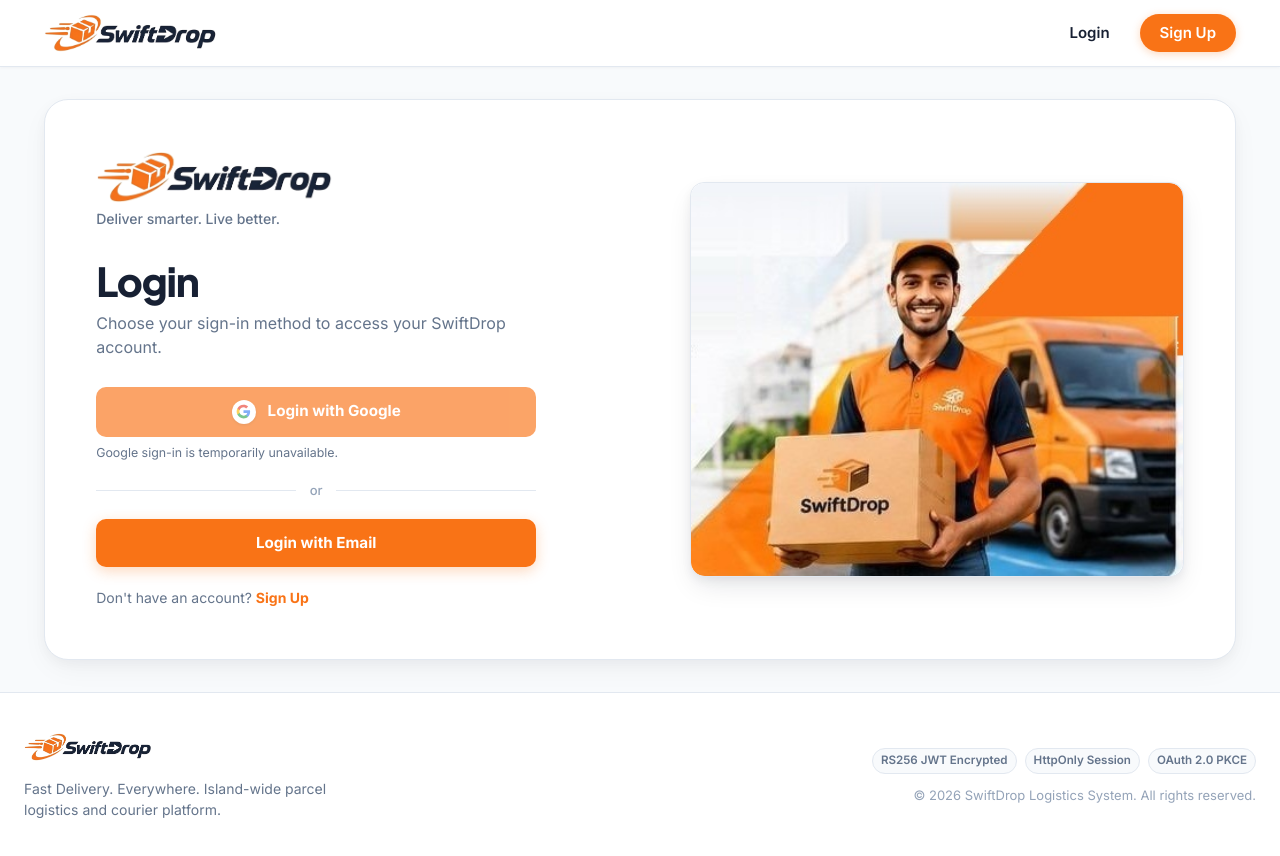
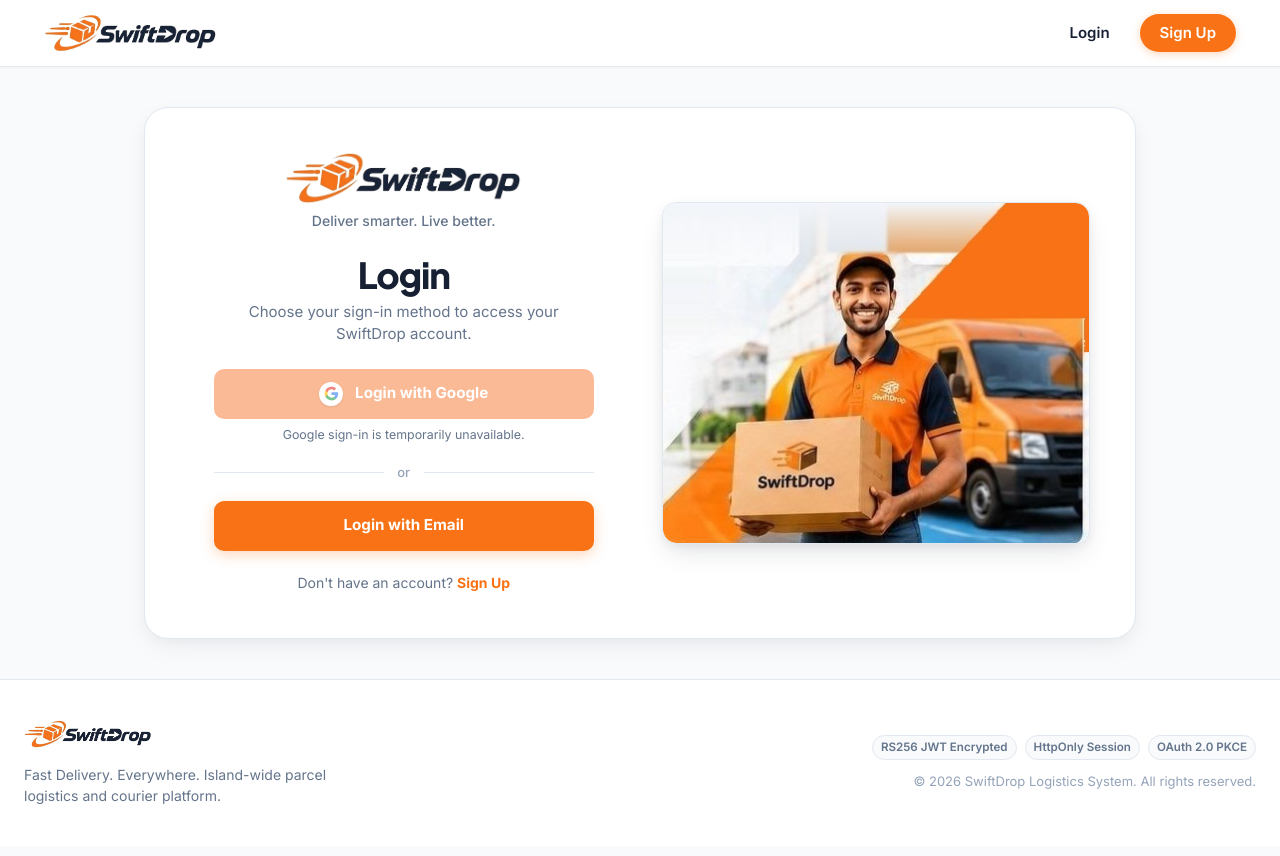
Before and after one commit to adshaya30/Swiftdrop, a React (Vite) app in the folder frontend/: page /login in a window 1280 px wide. Shown: the top 856 px of the page. Built offline with nearby package versions, Linux system fonts and the light colour scheme; no server answers.

Commit message:
fix(ui): center-align text and elements on login and register gateway cards

```diff
--- a/frontend/src/App.css
+++ b/frontend/src/App.css
@@ -213,19 +213,39 @@
    Right: Clean framed courier delivery visual.
    ========================================================================== */
 
+.auth-hero-container {
+  max-width: 1040px;
+  margin: 2.5rem auto;
+  padding: 0 1.5rem;
+  width: 100%;
+}
+
+.auth-hero-card {
+  grid-template-columns: 1fr 1fr;
+  align-items: center;
+  gap: clamp(1.75rem, 3.5vw, 3rem);
+  padding: clamp(2rem, 3.5vw, 3rem);
+}
+
 .auth-hero-content {
   display: flex;
   flex-direction: column;
-  align-items: flex-start;
+  align-items: center;
+  text-align: center;
+  justify-content: center;
   z-index: 2;
   width: 100%;
+  max-width: 380px;
+  margin: 0 auto;
 }
 
 .auth-brand-badge {
   display: flex;
   flex-direction: column;
-  align-items: flex-start;
-  margin-bottom: 1.25rem;
+  align-items: center;
+  text-align: center;
+  margin-bottom: 1rem;
+  width: 100%;
 }
 
 .auth-brand-tagline {
@@ -233,36 +253,43 @@
   font-size: 0.875rem;
   font-weight: 500;
   color: var(--sd-text-secondary, #64748B);
+  text-align: center;
 }
 
 .auth-hero-title {
-  margin: 0.5rem 0 0.35rem;
+  margin: 0.35rem 0 0.35rem;
   font-family: var(--sd-font-heading);
-  font-size: clamp(1.875rem, 3.5vw, 2.5rem);
+  font-size: clamp(1.85rem, 3vw, 2.25rem);
   font-weight: 800;
   color: var(--sd-navy, #172033);
   letter-spacing: -0.03em;
   line-height: 1.2;
+  text-align: center;
+  width: 100%;
 }
 
 .auth-hero-subtitle {
-  margin: 0 0 1.75rem;
-  font-size: 1rem;
+  margin: 0 0 1.5rem;
+  font-size: 0.9375rem;
   color: var(--sd-text-secondary, #64748B);
-  line-height: 1.5;
-  max-width: 440px;
+  line-height: 1.45;
+  text-align: center;
+  max-width: 360px;
+  width: 100%;
 }
 
 .auth-action-stack {
   width: 100%;
-  max-width: 440px;
+  max-width: 380px;
   display: flex;
   flex-direction: column;
+  align-items: center;
 }
 
 .auth-google-slot {
   display: flex;
   flex-direction: column;
+  align-items: center;
   width: 100%;
 }
 
@@ -273,7 +300,7 @@
   gap: 0.75rem;
   width: 100%;
   padding: 0.8rem 1.25rem;
-  background-color: var(--sd-orange, #F97316);
+  background-color: #F8965E;
   color: #FFFFFF;
   border: none;
   border-radius: var(--sd-radius-control, 10px);
@@ -282,13 +309,13 @@
   font-weight: 700;
   text-decoration: none;
   cursor: pointer;
-  box-shadow: 0 4px 14px rgba(249, 115, 22, 0.28);
+  box-shadow: 0 4px 12px rgba(248, 150, 94, 0.28);
   transition: var(--sd-transition-base);
 }
 
 .auth-btn-google:hover:not(:disabled) {
-  background-color: var(--sd-orange-hover, #EA580C);
-  box-shadow: 0 6px 18px rgba(249, 115, 22, 0.38);
+  background-color: #EA8345;
+  box-shadow: 0 6px 16px rgba(248, 150, 94, 0.38);
   transform: translateY(-1px);
 }
 
@@ -321,7 +348,8 @@
   margin: 0.45rem 0 0;
   font-size: 0.775rem;
   color: var(--sd-text-secondary, #64748B);
-  text-align: left;
+  text-align: center;
+  width: 100%;
 }
 
 .auth-status-spinner {
@@ -361,7 +389,7 @@
   align-items: center;
   justify-content: center;
   width: 100%;
-  padding: 0.8rem 1.25rem;
+  padding: 0.85rem 1.25rem;
   background-color: var(--sd-orange, #F97316);
   color: #FFFFFF;
   border: none;
@@ -382,10 +410,11 @@
 }
 
 .auth-card-footer {
-  margin-top: 1.25rem;
-  text-align: left;
+  margin-top: 1.35rem;
+  text-align: center;
   font-size: 0.875rem;
   color: var(--sd-text-secondary, #64748B);
+  width: 100%;
 }
 
 .auth-card-footer p {
@@ -404,6 +433,13 @@
 }
 
 @media (max-width: 992px) {
+  .auth-hero-card {
+    grid-template-columns: 1fr;
+    text-align: center;
+    padding: 2.25rem 1.5rem;
+    gap: 2rem;
+  }
+
   .auth-hero-content {
     align-items: center;
   }
--- a/frontend/src/pages/LoginOptionsPage.tsx
+++ b/frontend/src/pages/LoginOptionsPage.tsx
@@ -37,8 +37,8 @@ export default function LoginOptionsPage() {
 
   return (
     <PublicLayout>
-      <div className="home-hero-container">
-        <section className="home-hero-card" aria-labelledby="login-hero-title">
+      <div className="home-hero-container auth-hero-container">
+        <section className="home-hero-card auth-hero-card" aria-labelledby="login-hero-title">
           {/* Left Content Area */}
           <div className="hero-content auth-hero-content">
             <div className="auth-brand-badge">
--- a/frontend/src/pages/RegisterOptionsPage.tsx
+++ b/frontend/src/pages/RegisterOptionsPage.tsx
@@ -37,8 +37,8 @@ export default function RegisterOptionsPage() {
 
   return (
     <PublicLayout>
-      <div className="home-hero-container">
-        <section className="home-hero-card" aria-labelledby="register-hero-title">
+      <div className="home-hero-container auth-hero-container">
+        <section className="home-hero-card auth-hero-card" aria-labelledby="register-hero-title">
           {/* Left Content Area */}
           <div className="hero-content auth-hero-content">
             <div className="auth-brand-badge">
```
